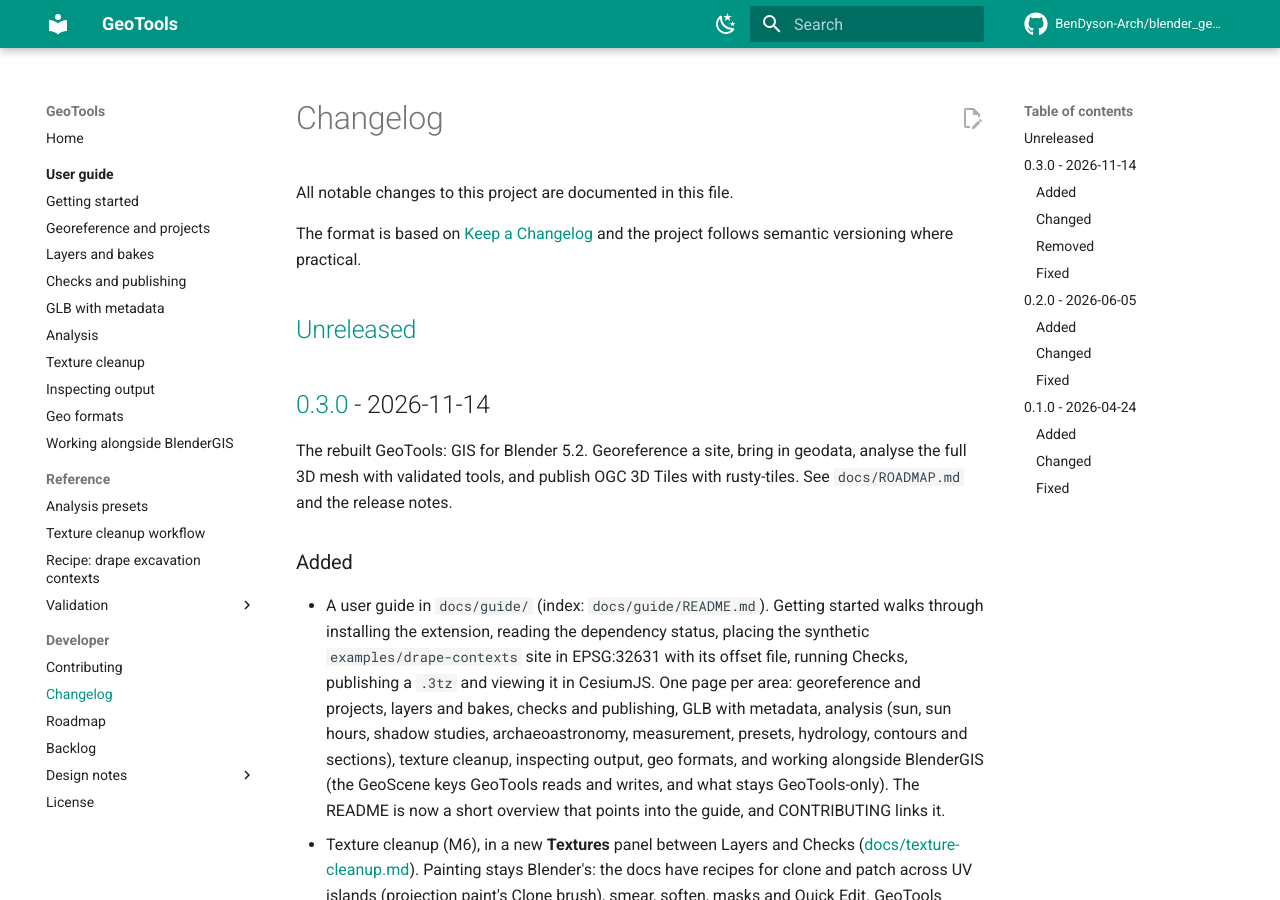
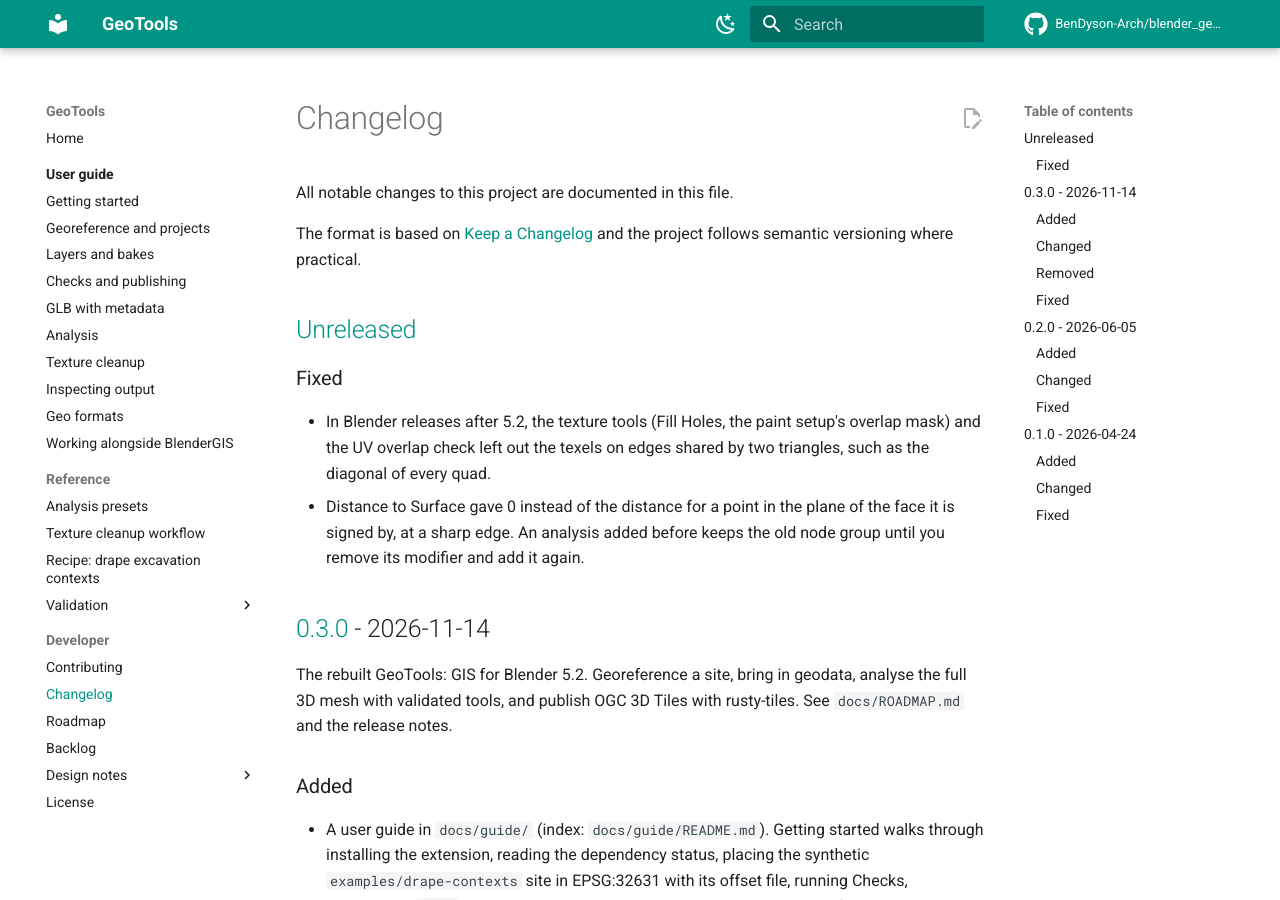
Before and after one commit to BenDyson-Arch/blender_geotools, an MkDocs documentation site: the page built from docs/changelog.md, in a window 1280 px wide and 900 px high. Built offline with MkDocs 1.6.1 and Material for MkDocs 9.7.7, drawn with Linux system fonts in a browser that asks for light colours; comment, search, counter and statistics services are not loaded.

```diff
--- a/CHANGELOG.md
+++ b/CHANGELOG.md
@@ -6,6 +6,15 @@ The format is based on [Keep a Changelog](https://keepachangelog.com/en/1.1.0/)
 and the project follows semantic versioning where practical.
 
 ## [Unreleased]
+
+### Fixed
+
+- In Blender releases after 5.2, the texture tools (Fill Holes, the paint
+  setup's overlap mask) and the UV overlap check left out the texels on edges
+  shared by two triangles, such as the diagonal of every quad.
+- Distance to Surface gave 0 instead of the distance for a point in the plane
+  of the face it is signed by, at a sharp edge. An analysis added before keeps
+  the old node group until you remove its modifier and add it again.
 
 ## [0.3.0] - 2026-11-14
 
```
Also changed, not shown: docs/validation/terrain.md (+1 -1 lines), 1 other file.
